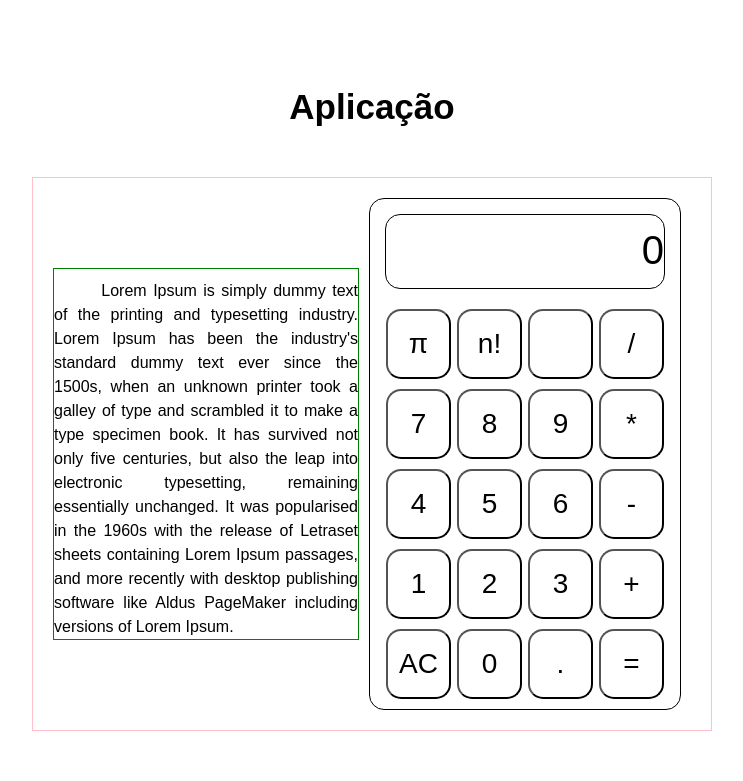
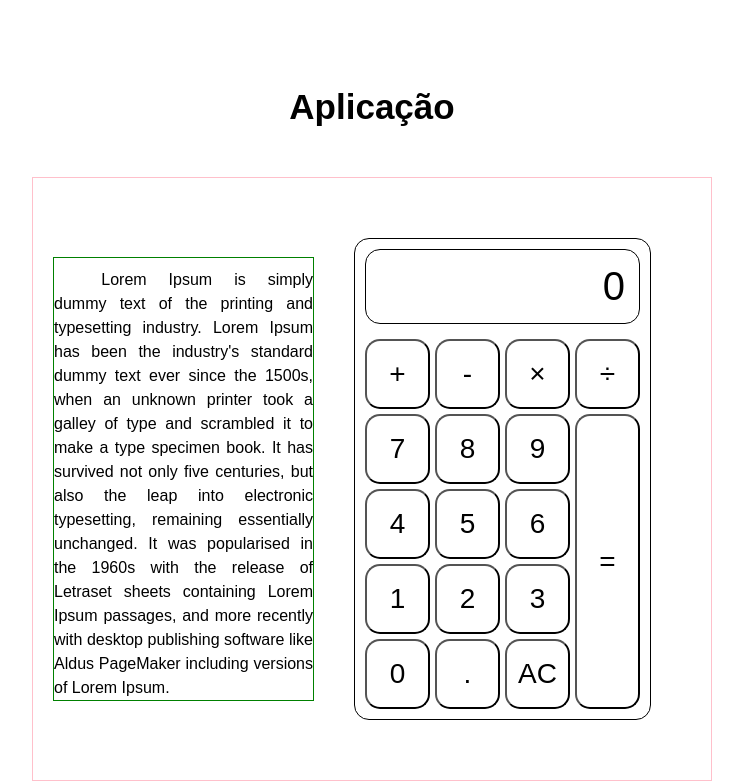
Before and after one commit to igoraugustobrz/Calculator, a plain HTML site: page index.html in a window 1280 px wide. Shown: the part 1169-1950 px from the top of the page, without its empty margins (268-1011 px from the left). Before the commit the page ends 1900 px from the top, so only its background shows below. Drawn offline with Linux system fonts and the light colour scheme; a web font is replaced by a local one.

Commit message:
Design pronto e incorporando os primeiros códigos JavaScript

```diff
--- a/css/components/button.css
+++ b/css/components/button.css
@@ -1,21 +1,31 @@
 /* ======================
    Estilização dos Botões
    ====================== */
-.button-application {
-    background-color: #ffffff;
-    color: #000000;
+.key-style {
     font-size: 28px;
-    border-radius: 15px;
     width: 65px;
     height: 70px;
-    margin: 5px 3px;
+    color: #000000;
+    background-color: #ffffff;
+    border-radius: 15px;
 }
 
 /* ======================
    Efeito de zoom out nos
            botões
    ====================== */
-.button-application:active {
+.key-style:active {
     transform: scale(0.9);
     transition: 0.2s ease all;
 }
+
+/* ======================
+      Personalização do
+        botão "igual"
+   ====================== */
+#key-equal {
+    height: 100%;
+    grid-column: 4;
+    grid-row: 2 / span 4;
+    align-items: start;
+}
--- a/css/style.css
+++ b/css/style.css
@@ -198,10 +198,10 @@ nav a:hover::after {
        Calculadora
    ====================== */
 .calculator {
-  display: inline;
   border: 1px solid black;
   border-radius: 15px;
-  margin: 0px 10px 0px 10px;
+  margin: 40px;
+  padding: 10px;
 }
 
 /* ======================
@@ -209,28 +209,23 @@ nav a:hover::after {
        (calculadora)
    ====================== */
 .calculator-display {
-  width: 280px;
-  margin: 15px 15px;
-  height: 75px;
+  font-size: 40px;
+  text-align: right;
+  padding: 0.35em 0.35em;
   background-color: #ffffff;
   border: 1px solid #000000;
   border-radius: 15px;
-  font-size: 40px;
-  line-height: 70px;
-  text-align: end;
+  margin-bottom: 15px;
 }
 
 /* ======================
     Container dos Botões
        (calculadora)
    ====================== */
-.calculator-buttons {
-  display: flex;
-  flex-direction: row;
-  justify-content: center;
+.calculator-keys {
+  display: grid;
+  grid-template-columns: repeat(4, 1fr);
+  justify-items: center;
   align-items: center;
-  flex-wrap: wrap;
-  margin: 5px;
-  width: 300px;
-  background-color: #ffffff;
+  gap: 5px;
 }
--- a/index.html
+++ b/index.html
@@ -136,27 +136,24 @@
                     <!-- End of Calculator Display -->
 
                     <!-- Calculator Buttons -->
-                    <div class="calculator-buttons">
-                        <button class="button-application">π</button>
-                        <button class="button-application">n!</button>
-                        <button class="button-application"></button>
-                        <button class="button-application">/</button>
-                        <button class="button-application">7</button>
-                        <button class="button-application">8</button>
-                        <button class="button-application">9</button>
-                        <button class="button-application">*</button>
-                        <button class="button-application">4</button>
-                        <button class="button-application">5</button>
-                        <button class="button-application">6</button>
-                        <button class="button-application">-</button>
-                        <button class="button-application">1</button>
-                        <button class="button-application">2</button>
-                        <button class="button-application">3</button>
-                        <button class="button-application">+</button>
-                        <button class="button-application">AC</button>
-                        <button class="button-application">0</button>
-                        <button class="button-application">.</button>
-                        <button class="button-application">=</button>
+                    <div class="calculator-keys">
+                        <button class="key-style">+</button>
+                        <button class="key-style">-</button>
+                        <button class="key-style">&times;</button>
+                        <button class="key-style">÷</button>
+                        <button class="key-style">7</button>
+                        <button class="key-style">8</button>
+                        <button class="key-style">9</button>
+                        <button class="key-style">4</button>
+                        <button class="key-style">5</button>
+                        <button class="key-style">6</button>
+                        <button class="key-style">1</button>
+                        <button class="key-style">2</button>
+                        <button class="key-style">3</button>
+                        <button class="key-style">0</button>
+                        <button class="key-style">.</button>
+                        <button class="key-style">AC</button>
+                        <button class="key-style" id="key-equal">=</button>
                     </div>
                     <!-- End of Calculator Buttons -->
 
@@ -166,6 +163,7 @@
     </main>
     <!-- End of Main Content -->
 
+    <script href="js/main.js"></script>
 </body>
 
 </html>
```
Also changed, not shown: js/main.js (+26 -0 lines).
